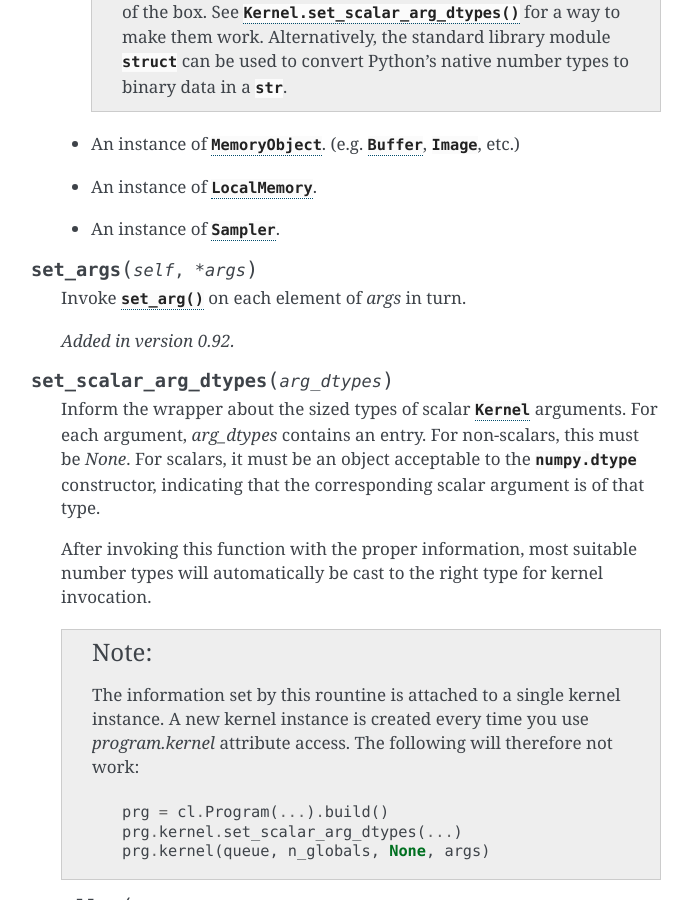
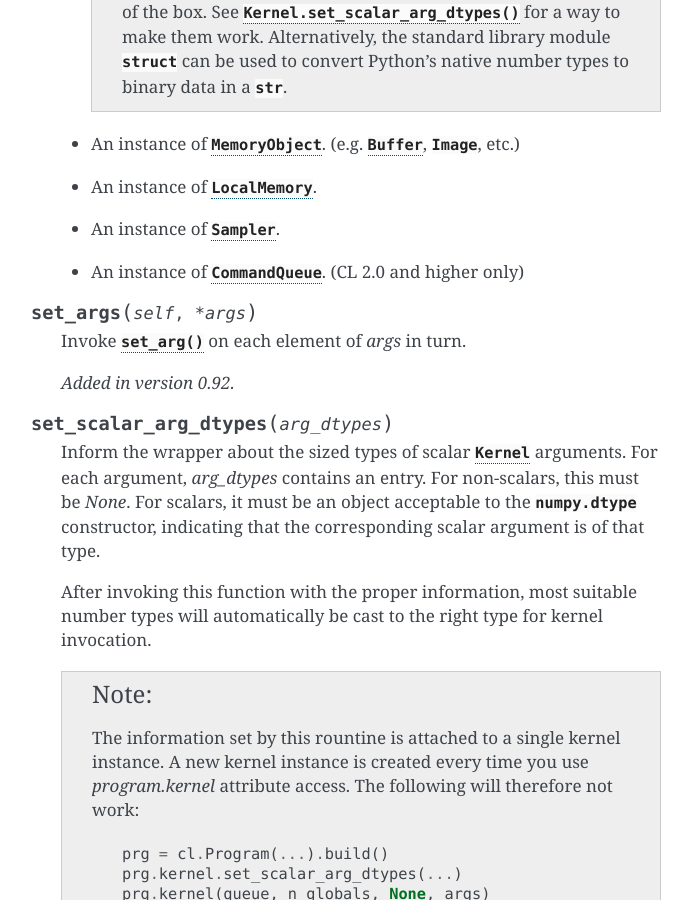
Before and after one commit to inducer/pyopencl, a Sphinx documentation site: the page built from doc/runtime_program.rst, in a window 1280 px wide and 900 px high, scrolled down 3377 px. Shown: the whole window, without its empty margins (419-1111 px from the left). Built offline with Sphinx 7.4.7, drawn with Linux system fonts in a browser that asks for light colours.

Commit message:
Add command queue passing to docs

```diff
--- a/doc/runtime_program.rst
+++ b/doc/runtime_program.rst
@@ -171,6 +171,7 @@ Kernel
           :class:`Image`, etc.)
         * An instance of :class:`LocalMemory`.
         * An instance of :class:`Sampler`.
+        * An instance of :class:`CommandQueue`. (CL 2.0 and higher only)
 
     .. method:: set_args(self, *args)
 
```
